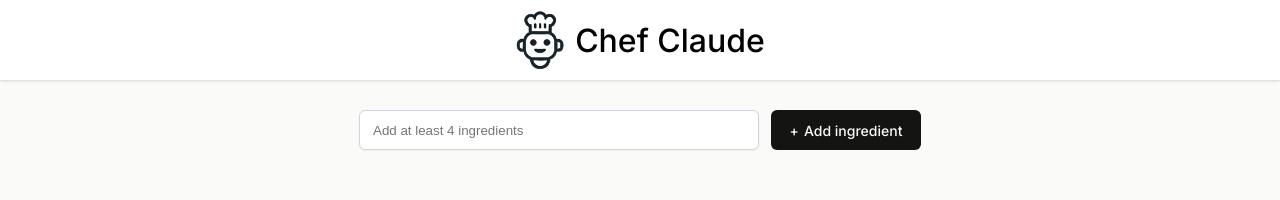
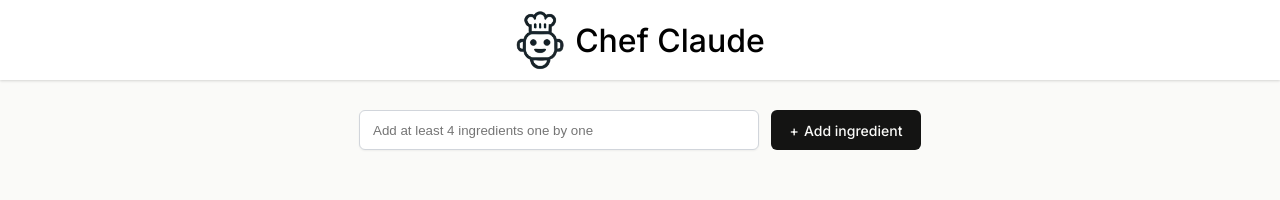
Before and after one commit to vanya-vb/chef-claude, a React (Vite) app in the folder chef-claude/: page / in a window 1280 px wide. Shown: the top 200 px of the page. Built offline with nearby package versions, Linux system fonts and the light colour scheme; the HTML template or start-up script is replaced by a standard one.

Commit message:
change input placeholder

```diff
--- a/chef-claude/src/components/Main.jsx
+++ b/chef-claude/src/components/Main.jsx
@@ -35,7 +35,7 @@ export default function Main() {
             <form action={addIngredient} className="add-ingredient-form">
                 <input
                     type="text"
-                    placeholder="Add at least 4 ingredients"
+                    placeholder="Add at least 4 ingredients one by one"
                     aria-label="Add ingredient"
                     name="ingredient"
                 />
```
